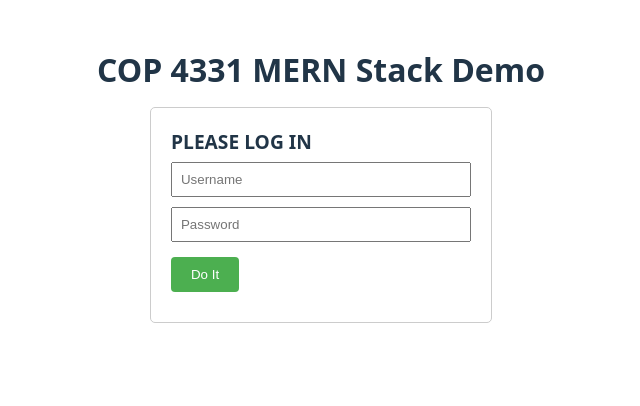
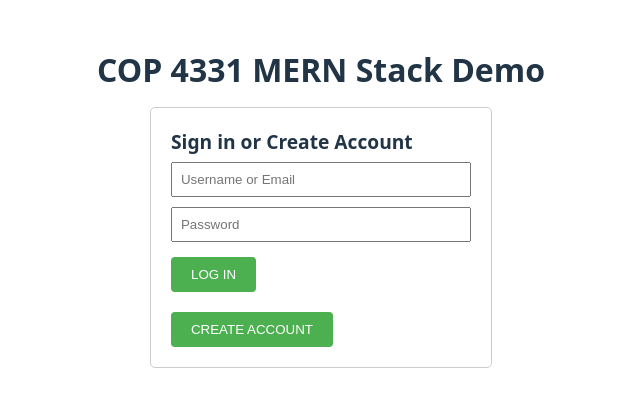
Before and after one commit to Leyley0323/MERN-Project, a React app in the folder frontend/: page / in a window 1280 px wide. Shown: the top 406 px of the page, without its empty margins (319-959 px from the left). Built offline with nearby package versions, Linux system fonts and the light colour scheme; the HTML template or start-up script is replaced by a standard one.

Commit message:
Update login form with new titles and buttons

```diff
--- a/frontend/src/components/Login.tsx
+++ b/frontend/src/components/Login.tsx
@@ -52,14 +52,17 @@ function Login()
 
     return(
       <div id="loginDiv">
-        <span id="inner-title">PLEASE LOG IN</span><br />
-        <input type="text" id="loginName" placeholder="Username"
+        <span id="inner-title">Sign in or Create Account</span><br />
+        <input type="text" id="loginName" placeholder="Username or Email"
           onChange={handleSetLoginName} /><br />
         <input type="password" id="loginPassword" placeholder="Password"
           onChange={handleSetPassword} /><br />
-        <input type="submit" id="loginButton" className="buttons" value = "Do It"
+        <input type="submit" id="loginButton" className="buttons" value = "LOG IN"
           onClick={doLogin} />
-        <span id="loginResult">{message}</span>
+	<span id="loginResult">{message}</span>
+	<input type="submit" id="CreateAccountButton" className="buttons" value = "CREATE ACCOUNT"
+          onClick={doLogin} />
+
      </div>
     );
 };
```
